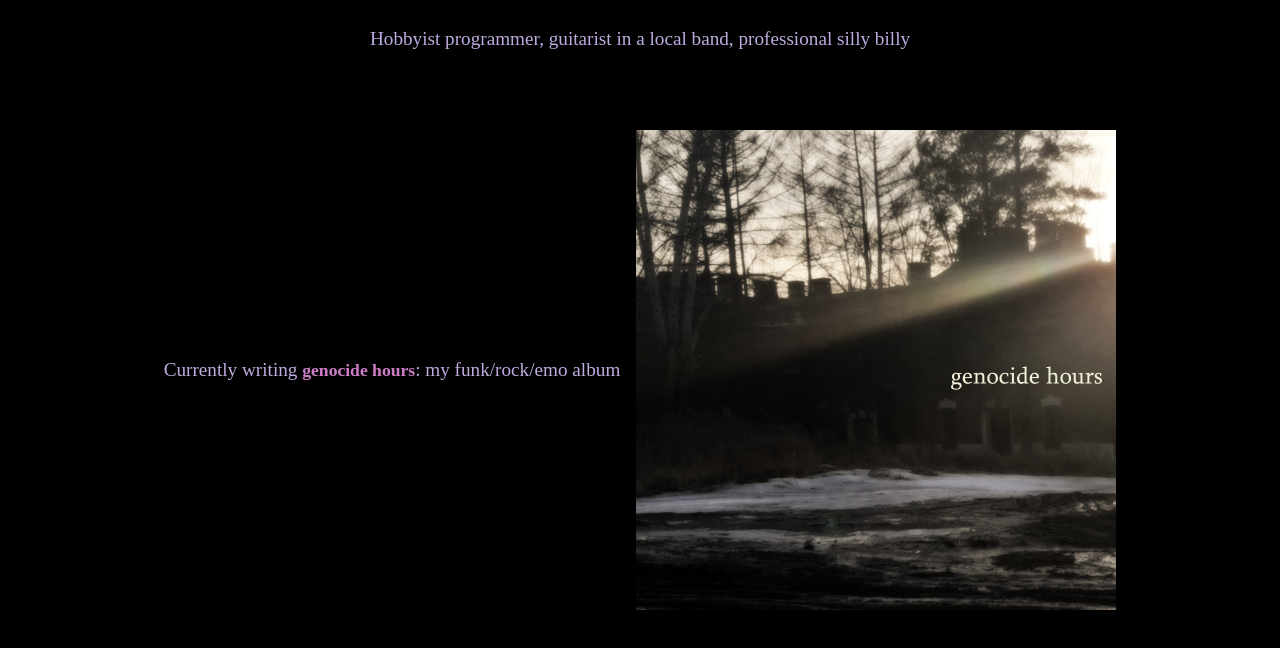
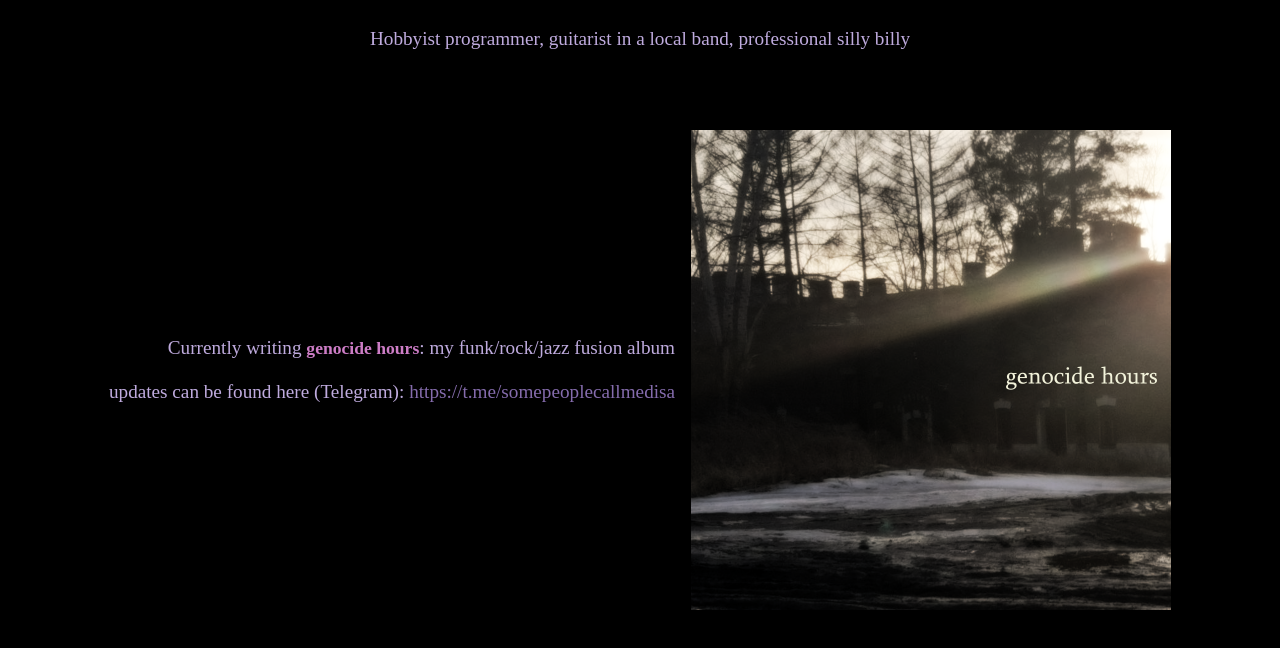
Before and after one commit to somepeoplecallmedisa/somepeoplecallmedisa.github.io, a plain HTML site: page index.html in a window 1280 px wide. Shown: the part 92-740 px from the top of the page. Drawn offline with Linux system fonts and the light colour scheme.

Commit message:
add telegram

```diff
--- a/index.html
+++ b/index.html
@@ -26,7 +26,7 @@
                 Hobbyist programmer, guitarist in a local band, professional silly billy
             </p>
             <section class="genocide-hours">
-                <p class="album-description">Currently writing <b>genocide hours</b>: my funk/rock/emo album</p>
+                <p class="album-description">Currently writing <b>genocide hours</b>: my funk/rock/jazz fusion album<br><br>updates can be found here (Telegram): <a href="https://t.me/somepeoplecallmedisa">https://t.me/somepeoplecallmedisa</a></p>
                 <img class="album-cover" src="assets/genocide hours.png" alt="genocide hours album cover">
             </section>
         </main>
--- a/style.css
+++ b/style.css
@@ -25,6 +25,7 @@ nav {
 
 a {
     text-decoration: none;
+    color: #856cad;
 }
 .nav-link {
     font-size: 2rem;
```
